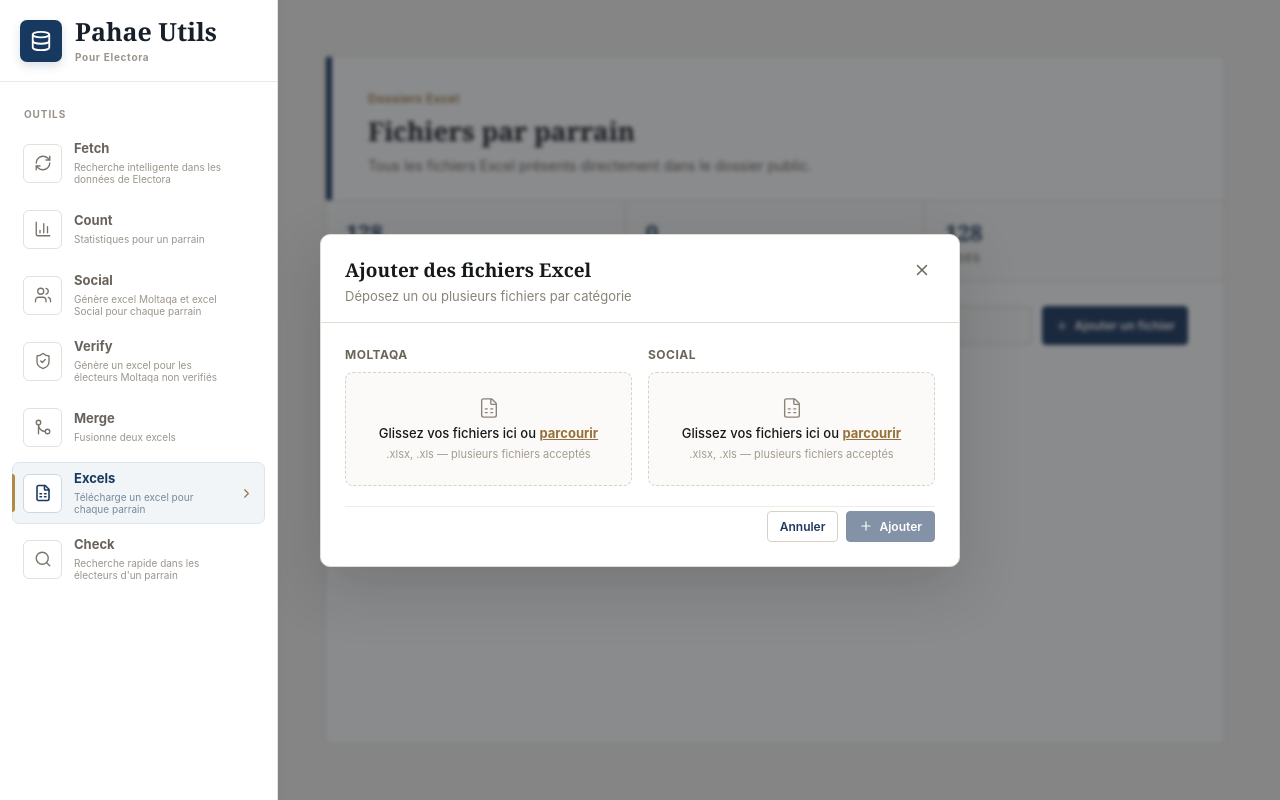
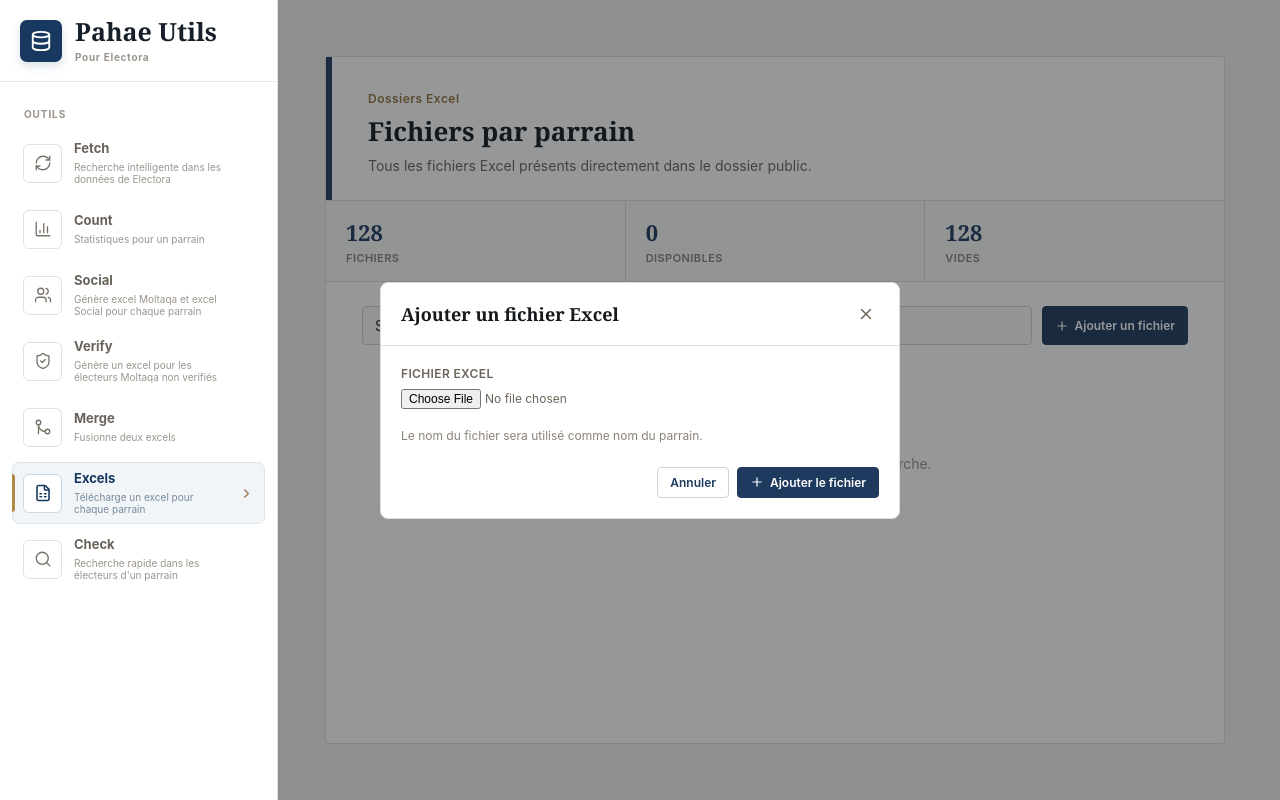
Before and after one commit to pahae-tests/electora-utils, a Next.js app: page /excels in a window 1280 px wide. Both pictures are taken after typing "Sample" into the empty fields and a click on the button "Ajouter un fichier". Built offline with nearby package versions, Linux system fonts and the light colour scheme.

Commit message:
Update excels.jsx

```diff
--- a/src/pages/excels.jsx
+++ b/src/pages/excels.jsx
@@ -132,330 +132,175 @@ async function telechargerUnFichier(url, nomFichier) {
 // MODALE D'AJOUT D'UN FICHIER
 // =========================================================
 
-function ZoneDepot({ titre, fichiers, onFichiers, onRetirer, accentColor = "#1f3a5f" }) {
-    const [survole, setSurvole] = useState(false);
-    const inputId = `input-${titre.replace(/\s+/g, "-").toLowerCase()}`;
-
-    function ajouterFichiers(liste) {
-        const nouveaux = Array.from(liste || []).filter((f) =>
-            /\.xlsx?$/i.test(f.name)
-        );
-        if (nouveaux.length > 0) onFichiers(nouveaux);
-    }
-
-    return (
-        <div className="zoneWrapper">
-            <div className="zoneHeader">
-                <span className="zoneTitre">{titre}</span>
-                {fichiers.length > 0 && (
-                    <span className="zoneCompteur">{fichiers.length}</span>
-                )}
-            </div>
-
-            <label
-                htmlFor={inputId}
-                className={`zoneDrop ${survole ? "zoneDropActive" : ""}`}
-                onDragOver={(e) => {
-                    e.preventDefault();
-                    setSurvole(true);
-                }}
-                onDragLeave={() => setSurvole(false)}
-                onDrop={(e) => {
-                    e.preventDefault();
-                    setSurvole(false);
-                    ajouterFichiers(e.dataTransfer.files);
-                }}
-            >
-                <FileSpreadsheet size={22} strokeWidth={1.5} />
-                <span className="zoneDropTexte">
-                    Glissez vos fichiers ici ou{" "}
-                    <span className="zoneDropLien">parcourir</span>
-                </span>
-                <span className="zoneDropSousTexte">.xlsx, .xls — plusieurs fichiers acceptés</span>
-
-                <input
-                    id={inputId}
-                    type="file"
-                    accept=".xlsx,.xls"
-                    multiple
-                    onChange={(e) => {
-                        ajouterFichiers(e.target.files);
-                        e.target.value = "";
-                    }}
-                    hidden
-                />
-            </label>
-
-            {fichiers.length > 0 && (
-                <div className="zoneFichiers">
-                    {fichiers.map((f, idx) => (
-                        <div className="zoneFichier" key={`${f.name}-${idx}`}>
-                            <FileSpreadsheet size={13} strokeWidth={2} />
-                            <span className="zoneFichierNom">{f.name}</span>
-                            <button
-                                type="button"
-                                className="zoneFichierRetirer"
-                                onClick={() => onRetirer(idx)}
-                                aria-label={`Retirer ${f.name}`}
-                            >
-                                <X size={12} strokeWidth={2.5} />
-                            </button>
-                        </div>
-                    ))}
-                </div>
-            )}
-
-            <style jsx>{`
-                .zoneWrapper {
-                    display: flex;
-                    flex-direction: column;
-                    gap: 10px;
-                }
-
-                .zoneHeader {
-                    display: flex;
-                    align-items: center;
-                    gap: 8px;
-                }
-
-                .zoneTitre {
-                    font-size: 12px;
-                    font-weight: 700;
-                    letter-spacing: 0.04em;
-                    text-transform: uppercase;
-                    color: #6b6459;
-                }
-
-                .zoneCompteur {
-                    font-size: 11px;
-                    font-weight: 700;
-                    color: ${accentColor};
-                    background: #eef2f6;
-                    padding: 1px 7px;
-                    border-radius: 10px;
-                }
-
-                .zoneDrop {
-                    display: flex;
-                    flex-direction: column;
-                    align-items: center;
-                    justify-content: center;
-                    gap: 6px;
-                    text-align: center;
-                    border: 1.5px dashed #d7d2c6;
-                    border-radius: 8px;
-                    background: #fbfaf8;
-                    padding: 24px 16px;
-                    cursor: pointer;
-                    color: #8a8378;
-                    transition: border-color 0.15s ease, background 0.15s ease;
-                }
-
-                .zoneDrop:hover,
-                .zoneDropActive {
-                    border-color: ${accentColor};
-                    background: #f2f5f8;
-                    color: ${accentColor};
-                }
-
-                .zoneDropTexte {
-                    font-size: 13px;
-                    font-weight: 500;
-                    color: #16191c;
-                }
-
-                .zoneDropLien {
-                    color: ${accentColor};
-                    font-weight: 700;
-                    text-decoration: underline;
-                }
-
-                .zoneDropSousTexte {
-                    font-size: 11px;
-                    color: #a39c8f;
-                }
-
-                .zoneFichiers {
-                    display: flex;
-                    flex-direction: column;
-                    gap: 5px;
-                    max-height: 140px;
-                    overflow-y: auto;
-                    padding-right: 2px;
-                }
-
-                .zoneFichier {
-                    display: flex;
-                    align-items: center;
-                    gap: 8px;
-                    padding: 6px 8px;
-                    background: #ffffff;
-                    border: 1px solid #e5e1d8;
-                    border-radius: 5px;
-                    font-size: 12px;
-                    color: #1e2124;
-                }
-
-                .zoneFichier svg:first-child {
-                    flex-shrink: 0;
-                    color: ${accentColor};
-                }
-
-                .zoneFichierNom {
-                    flex: 1;
-                    min-width: 0;
-                    overflow: hidden;
-                    text-overflow: ellipsis;
-                    white-space: nowrap;
-                }
-
-                .zoneFichierRetirer {
-                    flex-shrink: 0;
-                    display: flex;
-                    align-items: center;
-                    justify-content: center;
-                    width: 18px;
-                    height: 18px;
-                    border-radius: 50%;
-                    border: none;
-                    background: #f4f2ee;
-                    color: #8a8378;
-                    cursor: pointer;
-                }
-
-                .zoneFichierRetirer:hover {
-                    background: #fdecea;
-                    color: #b3261e;
-                }
-            `}</style>
-        </div>
-    );
-}
-
 function ModaleAjout({ onClose, onSuccess }) {
-    const [fichiersMoltaqa, setFichiersMoltaqa] = useState([]);
-    const [fichiersSocial, setFichiersSocial] = useState([]);
+    const [fichier, setFichier] = useState(null);
     const [envoiEnCours, setEnvoiEnCours] = useState(false);
     const [erreur, setErreur] = useState("");
-
-    const totalFichiers = fichiersMoltaqa.length + fichiersSocial.length;
-
-    async function fichierEnBase64(fichier) {
-        const reader = new FileReader();
-        const resultat = await new Promise((resolve, reject) => {
-            reader.onload = () => resolve(String(reader.result || ""));
-            reader.onerror = () =>
-                reject(new Error(`Impossible de lire ${fichier.name}.`));
-            reader.readAsDataURL(fichier);
-        });
-        return { nomFichier: fichier.name, data: resultat.split(",")[1] || "" };
-    }
 
     async function handleSubmit(e) {
         e.preventDefault();
         setErreur("");
 
-        if (totalFichiers === 0) {
-            setErreur("Sélectionnez au moins un fichier Excel.");
+        if (!fichier) {
+            setErreur("Sélectionnez un fichier Excel.");
             return;
         }
 
         setEnvoiEnCours(true);
 
         try {
-            const [moltaqa, social] = await Promise.all([
-                Promise.all(fichiersMoltaqa.map(fichierEnBase64)),
-                Promise.all(fichiersSocial.map(fichierEnBase64)),
-            ]);
+            const reader = new FileReader();
+
+            const dataBase64 = await new Promise((resolve, reject) => {
+                reader.onload = () => {
+                    const resultat = String(reader.result || "");
+                    resolve(resultat.split(",")[1] || "");
+                };
+
+                reader.onerror = () => {
+                    reject(
+                        new Error("Impossible de lire le fichier.")
+                    );
+                };
+
+                reader.readAsDataURL(fichier);
+            });
+
+            const payload = {
+                fichiers: [
+                    {
+                        nomFichier: fichier.name,
+                        data: dataBase64,
+                    },
+                ],
+            };
 
             const res = await fetch("/api/excels/add", {
                 method: "POST",
-                headers: { "Content-Type": "application/json" },
-                body: JSON.stringify({ moltaqa, social }),
+                headers: {
+                    "Content-Type": "application/json",
+                },
+                body: JSON.stringify(payload),
             });
 
             const data = await res.json().catch(() => ({}));
 
             if (!res.ok) {
-                throw new Error(data.error || "Une erreur est survenue.");
+                throw new Error(
+                    data.error || "Une erreur est survenue."
+                );
             }
 
             onSuccess();
         } catch (err) {
-            setErreur(err.message || "Une erreur est survenue.");
+            setErreur(
+                err.message ||
+                    "Une erreur est survenue."
+            );
         } finally {
             setEnvoiEnCours(false);
         }
     }
 
     return (
-        <div className="modalOverlay" onClick={onClose}>
-            <div className="modalBox" onClick={(e) => e.stopPropagation()}>
+        <div
+            className="modalOverlay"
+            onClick={onClose}
+        >
+            <div
+                className="modalBox"
+                onClick={(e) => e.stopPropagation()}
+            >
                 <div className="modalHeader">
-                    <div>
-                        <h2>Ajouter des fichiers Excel</h2>
-                        <p className="modalSousTitre">
-                            Déposez un ou plusieurs fichiers par catégorie
-                        </p>
-                    </div>
-                    <button type="button" className="modalClose" onClick={onClose} aria-label="Fermer">
-                        <X size={18} strokeWidth={2} />
+                    <h2>Ajouter un fichier Excel</h2>
+
+                    <button
+                        type="button"
+                        className="modalClose"
+                        onClick={onClose}
+                        aria-label="Fermer"
+                    >
+                        <X
+                            size={18}
+                            strokeWidth={2}
+                        />
                     </button>
                 </div>
 
-                <form onSubmit={handleSubmit} className="modalForm">
-                    <div className="zonesGrid">
-                        <ZoneDepot
-                            titre="Moltaqa"
-                            fichiers={fichiersMoltaqa}
-                            onFichiers={(nouveaux) =>
-                                setFichiersMoltaqa((prev) => [...prev, ...nouveaux])
+                <form
+                    onSubmit={handleSubmit}
+                    className="modalForm"
+                >
+                    <label className="fieldLabel">
+                        Fichier Excel
+
+                        <input
+                            type="file"
+                            accept=".xlsx,.xls"
+                            onChange={(e) =>
+                                setFichier(
+                                    e.target.files?.[0] || null
+                                )
                             }
-                            onRetirer={(idx) =>
-                                setFichiersMoltaqa((prev) => prev.filter((_, i) => i !== idx))
-                            }
-                            accentColor="#1f3a5f"
                         />
 
-                        <ZoneDepot
-                            titre="Social"
-                            fichiers={fichiersSocial}
-                            onFichiers={(nouveaux) =>
-                                setFichiersSocial((prev) => [...prev, ...nouveaux])
-                            }
-                            onRetirer={(idx) =>
-                                setFichiersSocial((prev) => prev.filter((_, i) => i !== idx))
-                            }
-                            accentColor="#96723a"
+                        {fichier && (
+                            <div className="selectedFiles">
+                                <div className="selectedFile">
+                                    <FileSpreadsheet
+                                        size={14}
                                     />
+
+                                    <span>
+                                        {fichier.name}
+                                    </span>
                                 </div>
+                            </div>
+                        )}
+                    </label>
 
-                    {erreur && <p className="modalErreur">{erreur}</p>}
+                    <p className="modalHint">
+                        Le nom du fichier sera utilisé comme nom du parrain.
+                    </p>
+
+                    {erreur && (
+                        <p className="modalErreur">
+                            {erreur}
+                        </p>
+                    )}
 
                     <div className="modalActions">
-                        <span className="modalTotal">
-                            {totalFichiers > 0
-                                ? `${totalFichiers} fichier${totalFichiers > 1 ? "s" : ""} prêt${totalFichiers > 1 ? "s" : ""}`
-                                : ""}
-                        </span>
-
-                        <div className="modalBoutons">
-                            <button type="button" className="actionBtn" onClick={onClose} disabled={envoiEnCours}>
+                        <button
+                            type="button"
+                            className="actionBtn"
+                            onClick={onClose}
+                            disabled={envoiEnCours}
+                        >
                             Annuler
                         </button>
+
                         <button
                             type="submit"
                             className="actionBtn actionBtnPrimary"
-                                disabled={envoiEnCours || totalFichiers === 0}
+                            disabled={envoiEnCours}
                         >
                             {envoiEnCours ? (
-                                    <Loader2 size={14} strokeWidth={2} className="spin" />
+                                <Loader2
+                                    size={14}
+                                    strokeWidth={2}
+                                    className="spin"
+                                />
                             ) : (
-                                    <Plus size={14} strokeWidth={2} />
+                                <Plus
+                                    size={14}
+                                    strokeWidth={2}
+                                />
                             )}
-                                {envoiEnCours ? "Ajout..." : "Ajouter"}
+
+                            {envoiEnCours
+                                ? "Ajout..."
+                                : "Ajouter le fichier"}
                         </button>
-                        </div>
                     </div>
                 </form>
             </div>
@@ -464,8 +309,7 @@ function ModaleAjout({ onClose, onSuccess }) {
                 .modalOverlay {
                     position: fixed;
                     inset: 0;
-                    background: rgba(22, 25, 28, 0.5);
-                    backdrop-filter: blur(2px);
+                    background: rgba(22, 25, 28, 0.45);
                     display: flex;
                     align-items: center;
                     justify-content: center;
@@ -475,34 +319,27 @@ function ModaleAjout({ onClose, onSuccess }) {
 
                 .modalBox {
                     width: 100%;
-                    max-width: 640px;
+                    max-width: 520px;
                     background: #ffffff;
-                    border-radius: 10px;
+                    border-radius: 8px;
                     border: 1px solid #e0ddd4;
                     max-height: 90vh;
                     overflow-y: auto;
-                    box-shadow: 0 20px 60px rgba(22, 25, 28, 0.18);
                 }
 
                 .modalHeader {
                     display: flex;
-                    align-items: flex-start;
+                    align-items: center;
                     justify-content: space-between;
-                    padding: 22px 24px 18px;
+                    padding: 18px 20px;
                     border-bottom: 1px solid #e0ddd4;
                 }
 
                 .modalHeader h2 {
                     margin: 0;
                     font-family: Georgia, "Times New Roman", serif;
-                    font-size: 19px;
+                    font-size: 18px;
                     color: #16191c;
-                }
-
-                .modalSousTitre {
-                    margin: 5px 0 0;
-                    font-size: 13px;
-                    color: #8a8378;
                 }
 
                 .modalClose {
@@ -512,24 +349,72 @@ function ModaleAjout({ onClose, onSuccess }) {
                     cursor: pointer;
                     padding: 4px;
                     display: flex;
+                }
+
+                .modalForm {
+                    padding: 20px;
+                    display: flex;
+                    flex-direction: column;
+                    gap: 18px;
+                }
+
+                .fieldLabel {
+                    display: flex;
+                    flex-direction: column;
+                    gap: 8px;
+                    font-size: 12px;
+                    font-weight: 600;
+                    color: #6b6459;
+                    text-transform: uppercase;
+                    letter-spacing: 0.03em;
+                }
+
+                .fieldLabel input[type="file"] {
+                    font-size: 12px;
+                    font-weight: 400;
+                    text-transform: none;
+                    letter-spacing: normal;
+                    color: #6b6459;
+                }
+
+                .selectedFiles {
+                    display: flex;
+                    flex-direction: column;
+                    gap: 5px;
+                    padding: 8px;
+                    background: #fbfaf8;
+                    border: 1px solid #e0ddd4;
                     border-radius: 4px;
                 }
 
-                .modalClose:hover {
-                    background: #f4f2ee;
+                .selectedFile {
+                    display: flex;
+                    align-items: center;
+                    gap: 8px;
+                    padding: 6px 8px;
+                    background: #ffffff;
+                    border: 1px solid #e5e1d8;
+                    border-radius: 4px;
+                    font-size: 12px;
+                    color: #1e2124;
                 }
 
-                .modalForm {
-                    padding: 24px;
-                    display: flex;
-                    flex-direction: column;
-                    gap: 20px;
+                .selectedFile svg {
+                    flex-shrink: 0;
+                    color: #1f3a5f;
                 }
 
-                .zonesGrid {
-                    display: grid;
-                    grid-template-columns: 1fr 1fr;
-                    gap: 16px;
+                .selectedFile span {
+                    overflow: hidden;
+                    text-overflow: ellipsis;
+                    white-space: nowrap;
+                }
+
+                .modalHint {
+                    margin: 0;
+                    font-size: 12px;
+                    line-height: 1.5;
+                    color: #8a8378;
                 }
 
                 .modalErreur {
@@ -544,23 +429,9 @@ function ModaleAjout({ onClose, onSuccess }) {
 
                 .modalActions {
                     display: flex;
-                    align-items: center;
-                    justify-content: space-between;
-                    gap: 12px;
-                    padding-top: 4px;
-                    border-top: 1px solid #efece5;
-                }
-
-                .modalTotal {
-                    font-size: 12px;
-                    color: #8a8378;
-                    font-weight: 600;
-                }
-
-                .modalBoutons {
-                    display: flex;
+                    justify-content: flex-end;
                     gap: 8px;
-                    margin-left: auto;
+                    margin-top: 4px;
                 }
 
                 .actionBtn {
@@ -571,11 +442,12 @@ function ModaleAjout({ onClose, onSuccess }) {
                     background: #ffffff;
                     border: 1px solid #d7d2c6;
                     color: #1f3a5f;
-                    border-radius: 5px;
-                    padding: 8px 14px;
+                    border-radius: 4px;
+                    padding: 7px 12px;
                     font-size: 12px;
                     font-weight: 600;
                     cursor: pointer;
+                    text-decoration: none;
                     font-family: inherit;
                 }
 
@@ -594,7 +466,7 @@ function ModaleAjout({ onClose, onSuccess }) {
                 }
 
                 .actionBtn:disabled {
-                    opacity: 0.55;
+                    opacity: 0.6;
                     cursor: not-allowed;
                 }
 
@@ -603,26 +475,12 @@ function ModaleAjout({ onClose, onSuccess }) {
                 }
 
                 @keyframes spin {
-                    from { transform: rotate(0deg); }
-                    to { transform: rotate(360deg); }
+                    from {
+                        transform: rotate(0deg);
                     }
 
-                @media (max-width: 560px) {
-                    .zonesGrid {
-                        grid-template-columns: 1fr;
-                    }
-
-                    .modalActions {
-                        flex-direction: column;
-                        align-items: stretch;
-                    }
-
-                    .modalBoutons {
-                        margin-left: 0;
-                    }
-
-                    .actionBtn {
-                        flex: 1;
+                    to {
+                        transform: rotate(360deg);
                     }
                 }
             `}</style>
```
Lines whose indentation alone changed are shown as unchanged.
